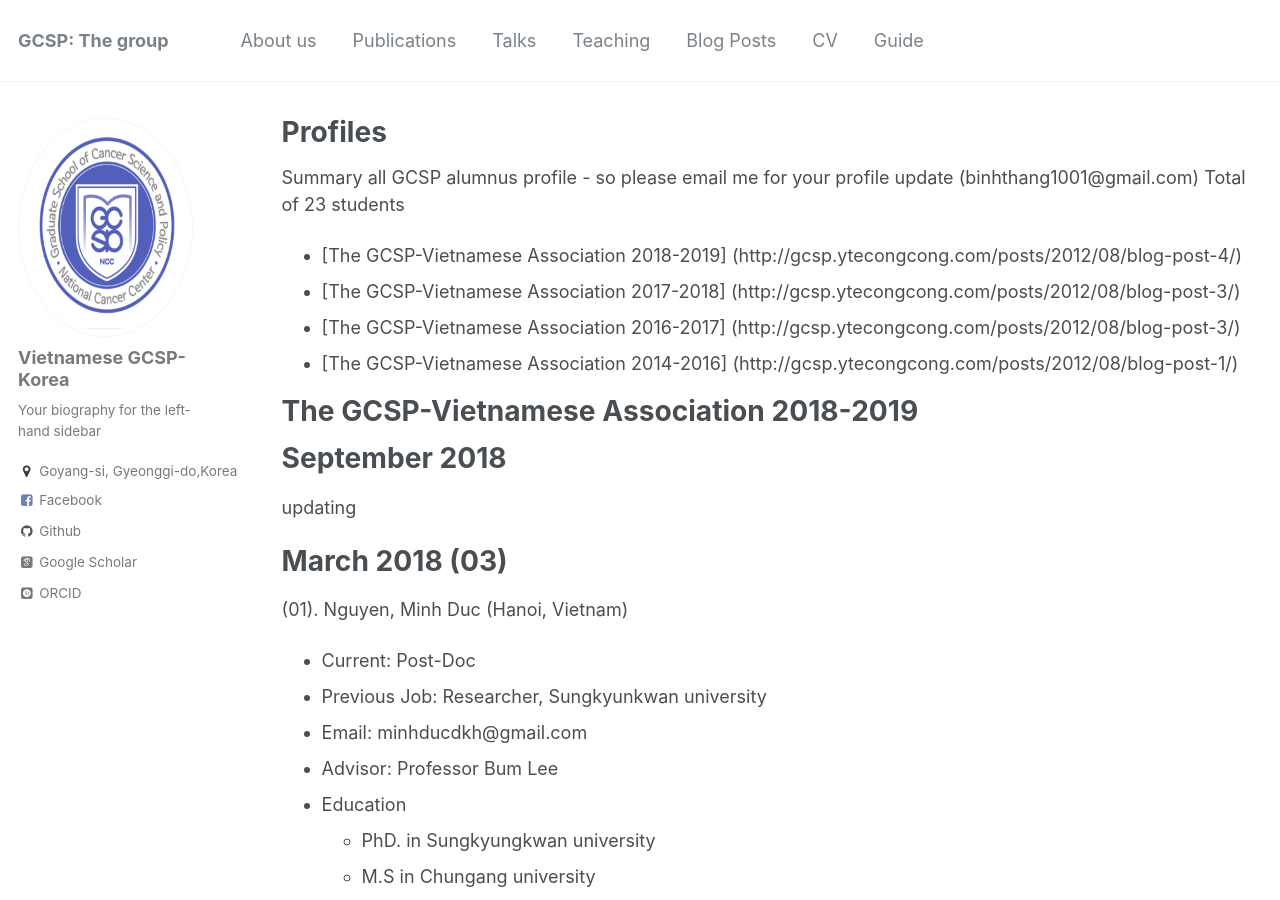
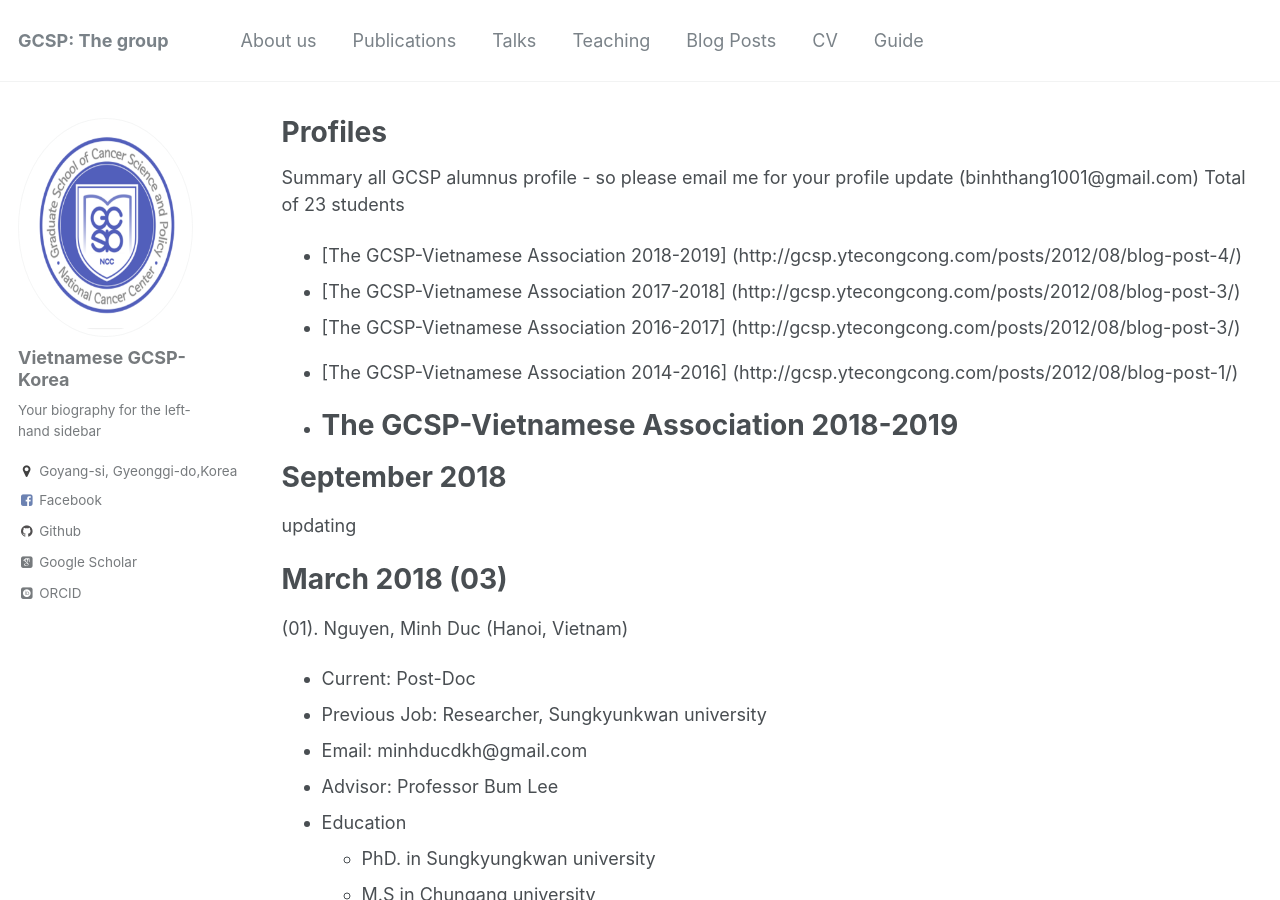
Before and after one commit to kklot/gcsp, a Jekyll site: the page built from _pages/cv.md, in a window 1280 px wide and 900 px high. Built offline with Jekyll 4.4.1, drawn with Linux system fonts in a browser that asks for light colours; some web fonts are replaced.

Commit message:
Update cv.md

```diff
--- a/_pages/cv.md
+++ b/_pages/cv.md
@@ -17,7 +17,7 @@ Total of 23 students
 * [The GCSP-Vietnamese Association 2016-2017] (http://gcsp.ytecongcong.com/posts/2012/08/blog-post-3/)
 * [The GCSP-Vietnamese Association 2014-2016] (http://gcsp.ytecongcong.com/posts/2012/08/blog-post-1/)
 
-[The GCSP-Vietnamese Association 2018-2019](http://gcsp.ytecongcong.com/posts/2012/08/blog-post-4/)
+* [The GCSP-Vietnamese Association 2018-2019](http://gcsp.ytecongcong.com/posts/2012/08/blog-post-4/)
 ======
 
 
```
